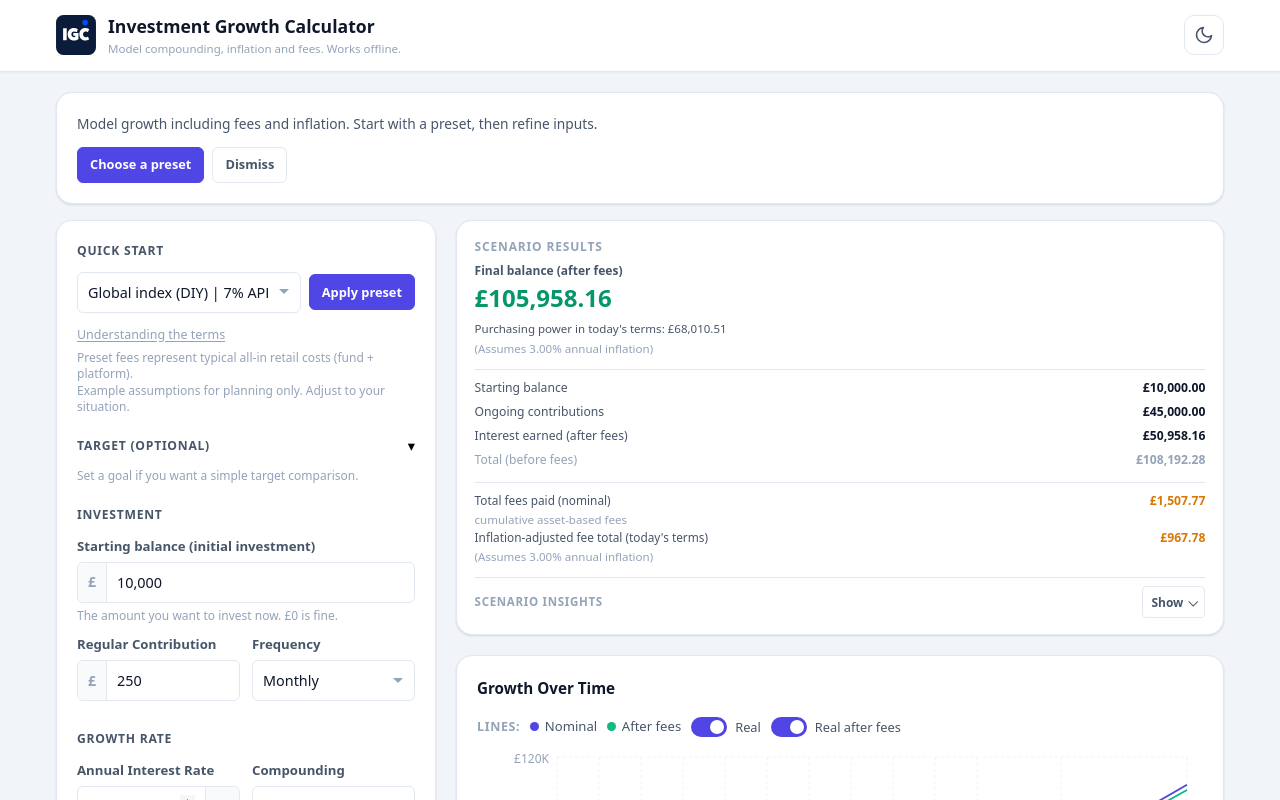
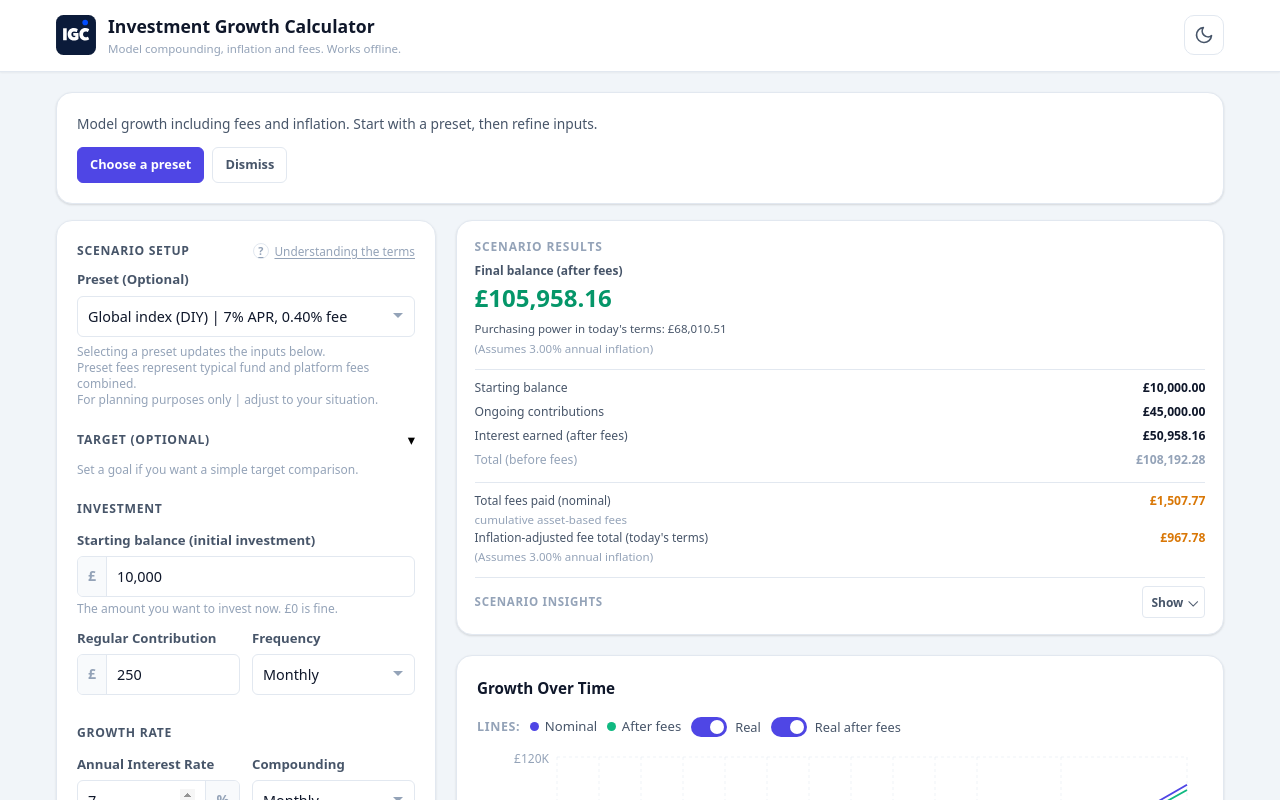
Before and after one commit to HenryBerkin/compound-toolkit, a React (Vite) app: page / in a window 1280 px wide. Shown: the top 800 px of the page. Built offline with nearby package versions, Linux system fonts and the light colour scheme.

Commit message:
ux: preset header refinement and helper adjustments

```diff
--- a/src/components/CalculatorForm.tsx
+++ b/src/components/CalculatorForm.tsx
@@ -94,6 +94,20 @@ export const CalculatorForm: FC<Props> = ({ form, errors, onChange, activePreset
     return (value: string) => onChange({ [key]: value } as Partial<FormState>);
   }
 
+  function handlePresetChange(nextPresetId: string) {
+    const preset = STARTER_PRESETS.find((item) => item.id === nextPresetId);
+    if (!preset) return;
+    setSelectedPresetId(preset.id);
+    onApplyPreset(preset.id);
+  }
+
+  useEffect(() => {
+    const activePreset = STARTER_PRESETS.find((preset) => preset.name === activePresetName);
+    if (activePreset) {
+      setSelectedPresetId(activePreset.id);
+    }
+  }, [activePresetName]);
+
   return (
     <form
       className="calculator-form"
@@ -101,19 +115,29 @@ export const CalculatorForm: FC<Props> = ({ form, errors, onChange, activePreset
       noValidate
       aria-label="Investment growth calculator"
     >
-      {/* ── Quick Start Presets ───────────────────────────────────────────── */}
+      {/* ── Scenario Setup Presets ────────────────────────────────────────── */}
       <fieldset className="form-section">
-        <legend className="form-section-title">Quick Start</legend>
+        <div className="scenario-setup-header">
+          <span className="form-section-title">Scenario Setup</span>
+          <button
+            type="button"
+            className="quickstart-terms-link"
+            onClick={() => setShowGlossary(true)}
+          >
+            <span className="quickstart-terms-icon" aria-hidden="true">?</span>
+            <span>Understanding the terms</span>
+          </button>
+        </div>
 
         <div className="quickstart-row">
-          <label className="sr-only" htmlFor="preset-selector">
-            Starter preset
+          <label className="form-label preset-select-label" htmlFor="preset-selector">
+            Preset (Optional)
           </label>
           <select
             id="preset-selector"
             className="form-control quickstart-select"
             value={selectedPresetId}
-            onChange={(e) => setSelectedPresetId(e.target.value as StarterPresetId)}
+            onChange={(e) => handlePresetChange(e.target.value)}
           >
             {STARTER_PRESETS.map((preset) => (
               <option key={preset.id} value={preset.id}>
@@ -121,26 +145,11 @@ export const CalculatorForm: FC<Props> = ({ form, errors, onChange, activePreset
               </option>
             ))}
           </select>
-          <button
-            type="button"
-            className="btn btn-primary btn-sm quickstart-apply"
-            onClick={() => onApplyPreset(selectedPresetId)}
-          >
-            Apply preset
-          </button>
         </div>
 
-        <button
-          type="button"
-          className="quickstart-terms-link"
-          onClick={() => setShowGlossary(true)}
-        >
-          Understanding the terms
-        </button>
-
-        <p className="form-hint">Preset fees represent typical all-in retail costs (fund + platform).</p>
-        <p className="form-hint">Example assumptions for planning only. Adjust to your situation.</p>
-        {activePresetName && <p className="form-hint preset-active">Preset: {activePresetName}</p>}
+        <p className="form-hint">Selecting a preset updates the inputs below.</p>
+        <p className="form-hint">Preset fees represent typical fund and platform fees combined.</p>
+        <p className="form-hint">For planning purposes only | adjust to your situation.</p>
       </fieldset>
 
       {/* ── Optional target ───────────────────────────────────────────────── */}
--- a/src/index.css
+++ b/src/index.css
@@ -462,13 +462,14 @@ body {
 
 .quickstart-row {
   display: flex;
-  align-items: center;
-  gap: 0.5rem;
-  margin-bottom: 0.5rem;
+  flex-direction: column;
+  align-items: stretch;
+  gap: 0.35rem;
+  margin-bottom: 0.45rem;
 }
 
 .quickstart-select {
-  flex: 1;
+  width: 100%;
   min-width: 0;
 }
 
@@ -479,12 +480,14 @@ body {
 .quickstart-terms-link {
   display: inline-flex;
   align-items: center;
+  gap: 0.35rem;
   padding: 0;
-  margin-bottom: 0.35rem;
+  margin: 0;
   border: none;
   background: transparent;
   color: var(--color-text-muted);
-  font-size: 0.78rem;
+  font-size: 0.74rem;
+  line-height: 1.2;
   text-decoration: underline;
   text-underline-offset: 2px;
   cursor: pointer;
@@ -494,9 +497,41 @@ body {
   color: var(--color-text-secondary);
 }
 
+.quickstart-terms-icon {
+  width: 1rem;
+  height: 1rem;
+  border-radius: 999px;
+  border: 1px solid var(--color-border);
+  display: inline-flex;
+  align-items: center;
+  justify-content: center;
+  font-size: 0.68rem;
+  font-weight: 700;
+  line-height: 1;
+  color: inherit;
+}
+
 .preset-active {
   font-weight: 600;
   color: var(--color-text-secondary);
+}
+
+.scenario-setup-header {
+  display: flex;
+  align-items: baseline;
+  justify-content: space-between;
+  gap: 0.55rem;
+  flex-wrap: wrap;
+  margin-bottom: 0.55rem;
+}
+
+.scenario-setup-header .form-section-title {
+  margin-bottom: 0;
+}
+
+.preset-select-label {
+  font-size: 0.78rem;
+  color: var(--color-text-muted);
 }
 
 .form-group {
```
